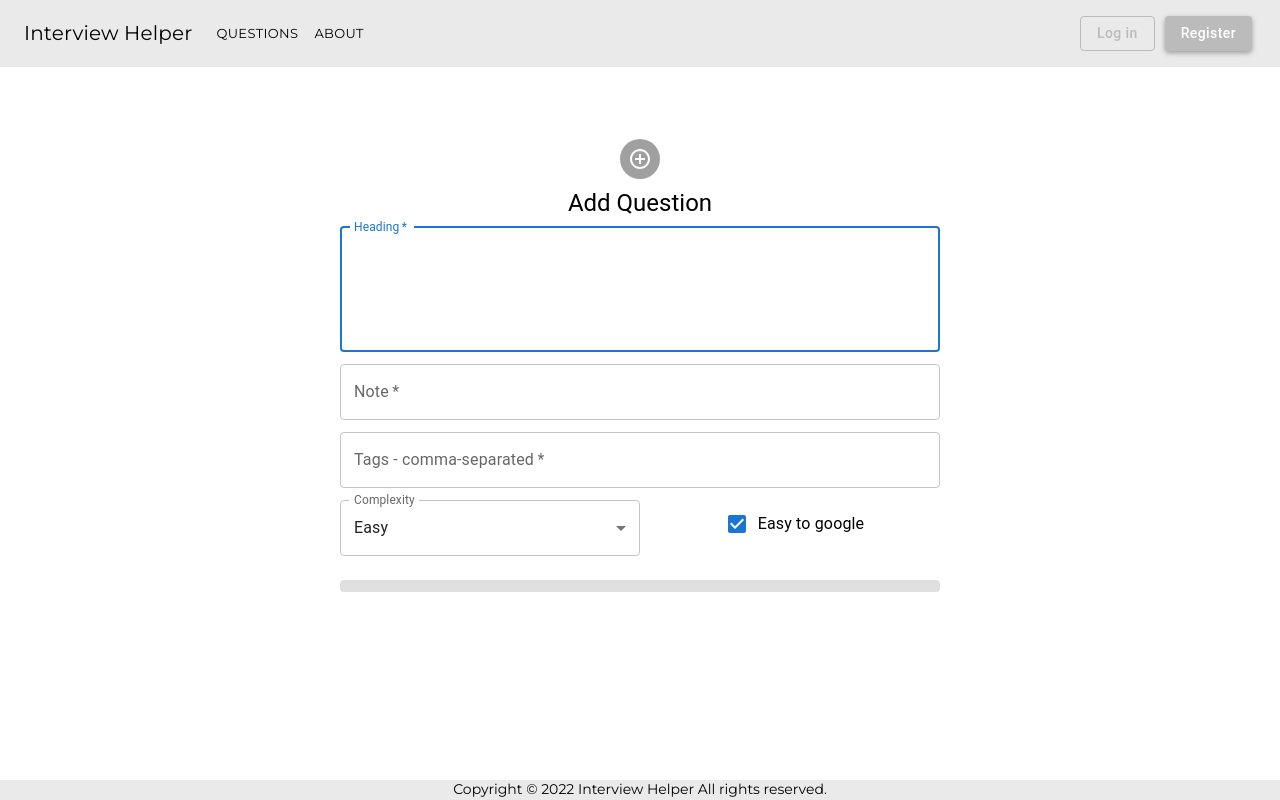
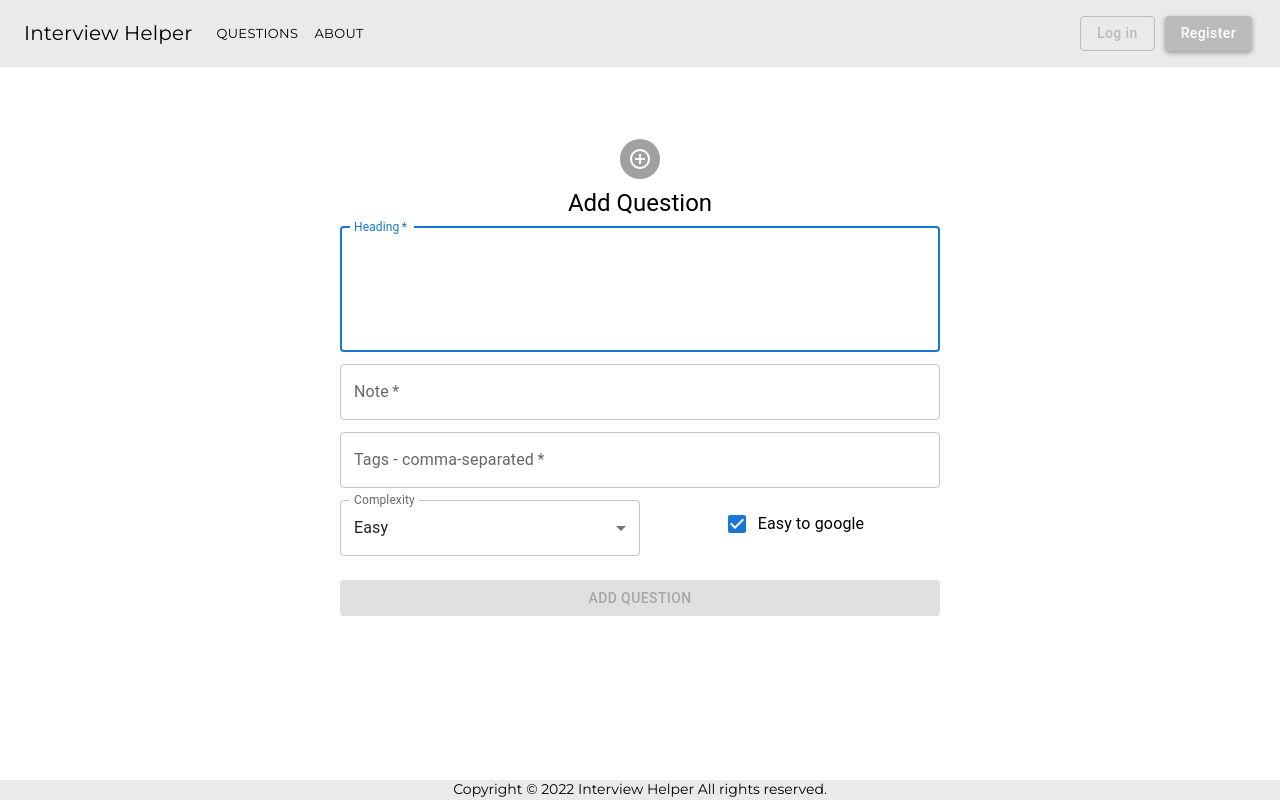
Before and after one commit to Sverdiyev/InterviewHelperFE, a React (Create React App) app: page /add-question in a window 1280 px wide. Built offline with nearby package versions, Linux system fonts and the light colour scheme.

Commit message:
refactor questionForm and added editQuesiton

```diff
--- a/src/components/AddQuestion/AddQuestionComponent.jsx
+++ b/src/components/AddQuestion/AddQuestionComponent.jsx
@@ -12,7 +12,7 @@ function AddQuestionComponent() {
       <Typography component="h1" variant="h5">
         Add Question
       </Typography>
-      <QuestionForm handleSubmissionCb={postQuestion} />
+      <QuestionForm handleSubmissionCb={postQuestion} buttonText="Add Question" />
     </>
   );
 }
--- a/src/components/EditQuestion/EditQuestionComponent.jsx
+++ b/src/components/EditQuestion/EditQuestionComponent.jsx
@@ -23,6 +23,7 @@ function EditQuestionComponent({ questionId }) {
         defaultComplexity={chosenQuestion.complexity}
         defaultHardToGoogle={chosenQuestion.hardToGoogle}
         defaultHeading={chosenQuestion.questionContent}
+        buttonText="Save Changes"
       />
     </>
   );
--- a/src/components/EditQuestion/EditQuestionPopup.jsx
+++ b/src/components/EditQuestion/EditQuestionPopup.jsx
@@ -1,12 +1,13 @@
 import { Dialog, Grid } from '@mui/material';
+import EditQuestionComponent from './EditQuestionComponent.jsx';
 
-function EditQuestionComponent({ open, questionId, setEditPopupIsVisible, setAnchorEl }) {
+function EditQuestionPopup({ editPopupIsVisible, questionId, setEditPopupIsVisible, setAnchorEl }) {
   const handleClose = () => {
     setEditPopupIsVisible(false);
     setAnchorEl(null);
   };
   return (
-    <Dialog open={open} onClose={handleClose}>
+    <Dialog open={editPopupIsVisible} onClose={handleClose}>
       <Grid
         container
         flexDirection="column"
@@ -18,4 +19,4 @@ function EditQuestionComponent({ open, questionId, setEditPopupIsVisible, setAnc
   );
 }
 
-export default EditQuestionComponent;
+export default EditQuestionPopup;
--- a/src/components/Question/QuestinsMenu.jsx
+++ b/src/components/Question/QuestinsMenu.jsx
@@ -38,9 +38,8 @@ function QuestionMenu({ id }) {
         <MenuItem onClick={handleEditClick}>Edit</MenuItem>
         <MenuItem onClick={handleClose}>Delete</MenuItem>
       </Menu>
-
       <EditQuestionPopup
-        open={editPopupIsVisible}
+        editPopupIsVisible={editPopupIsVisible}
         questionId={id}
         setEditPopupIsVisible={setEditPopupIsVisible}
         setAnchorEl={setAnchorEl}
```
